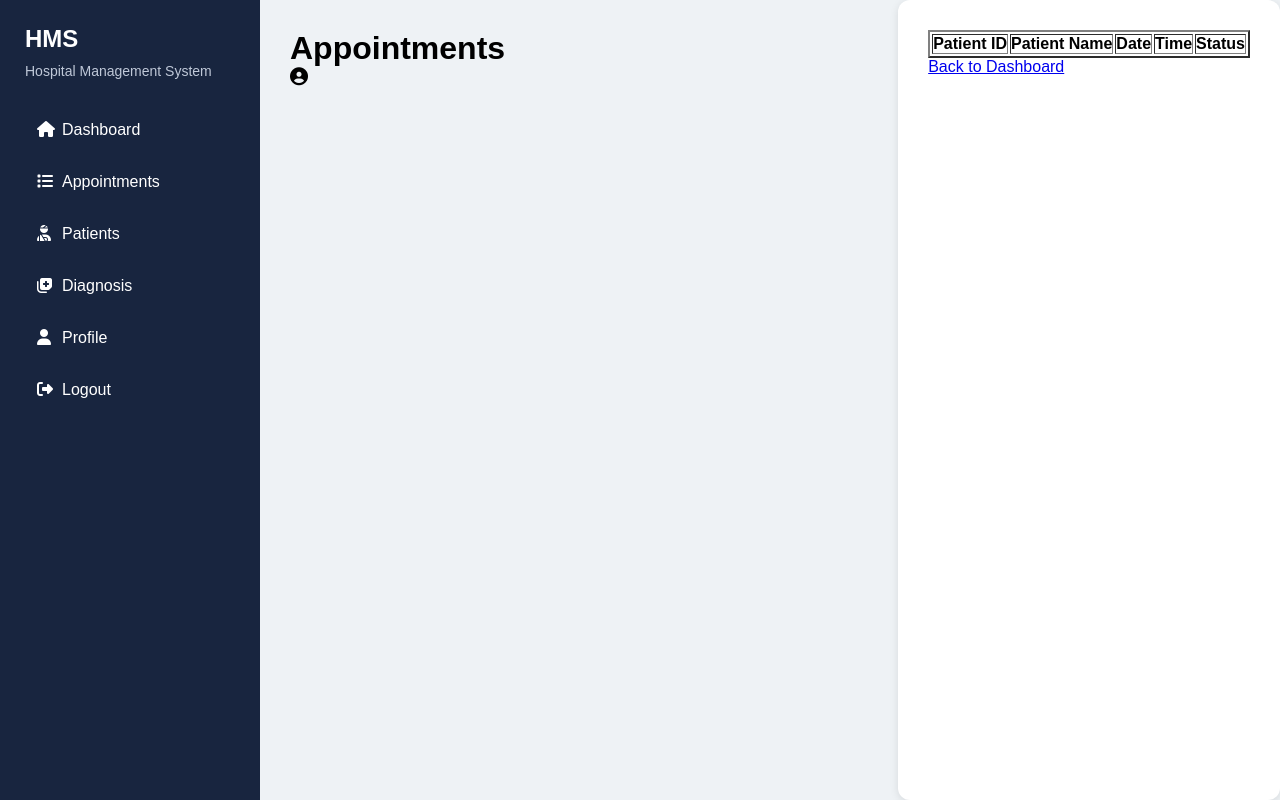
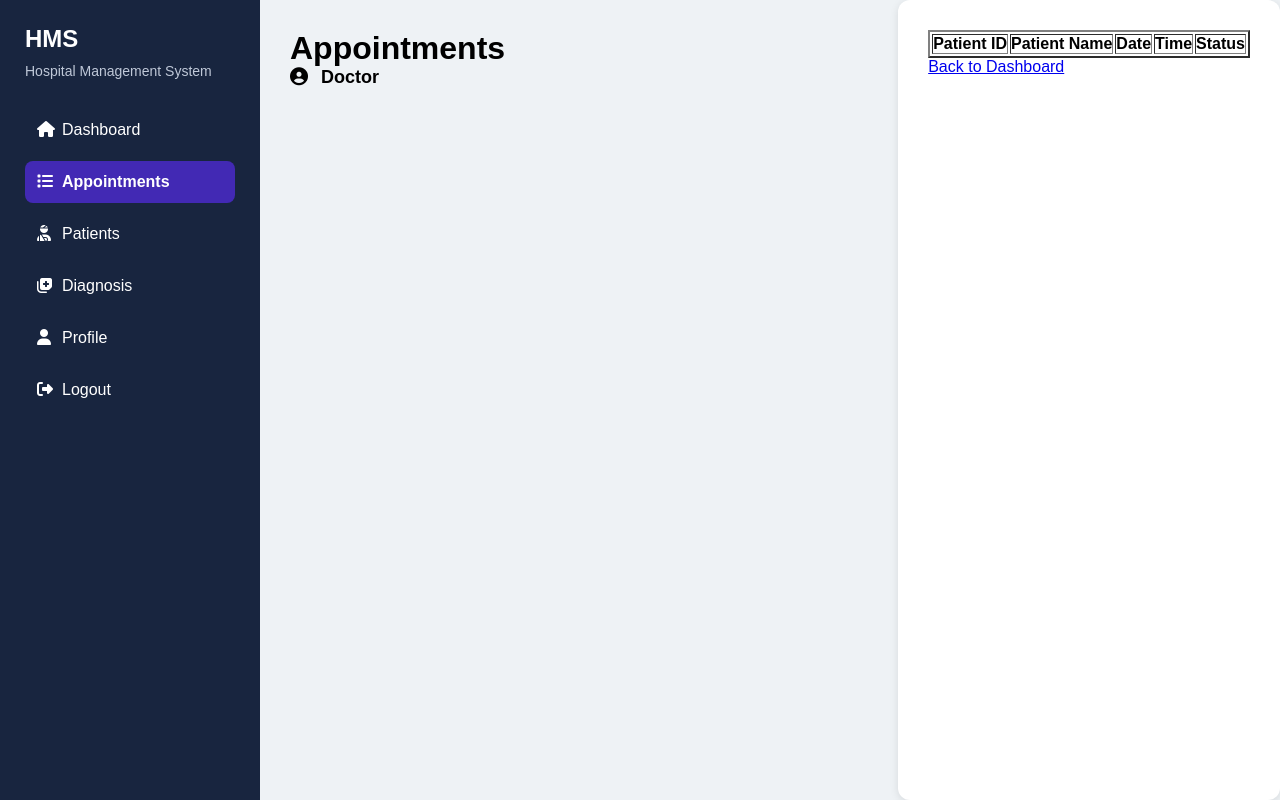
Before and after one commit to AngelinaAnnaAntony/Hospital_Management_System, a Flask app: template templates/view_appointments.html in a window 1280 px wide. Run offline with Flask 3, Linux system fonts and the light colour scheme; the template is opened without the code that fills it, so the values that code supplies are empty.

Commit message:
Update view_appointments.html

```diff
--- a/templates/view_appointments.html
+++ b/templates/view_appointments.html
@@ -17,7 +17,7 @@
             </div>
             <div class="menu">
                 <a href="doctor_dashboard.html"><i class="fa-solid fa-house"></i>Dashboard</a>
-                <a href="view_appointments.html"><i class="fa-solid fa-list"></i>Appointments</a>
+                <a href="view_appointments.html" class="active"><i class="fa-solid fa-list"></i>Appointments</a>
                 <a href="view_patients.html"><i class="fa-solid fa-user-injured"></i>Patients</a>
                 <a href="diagnosis.html"><i class="fa-solid fa-notes-medical"></i>Diagnosis</a>
                 <a href="view_profile.html"><i class="fa-solid fa-user"></i>Profile</a>
@@ -28,6 +28,7 @@
             <h1>Appointments</h1>
             <div class="profile">
                 <i class="fa-solid fa-user-circle"></i>
+                Doctor
             </div>
         </div>
         <div class="card">
```
